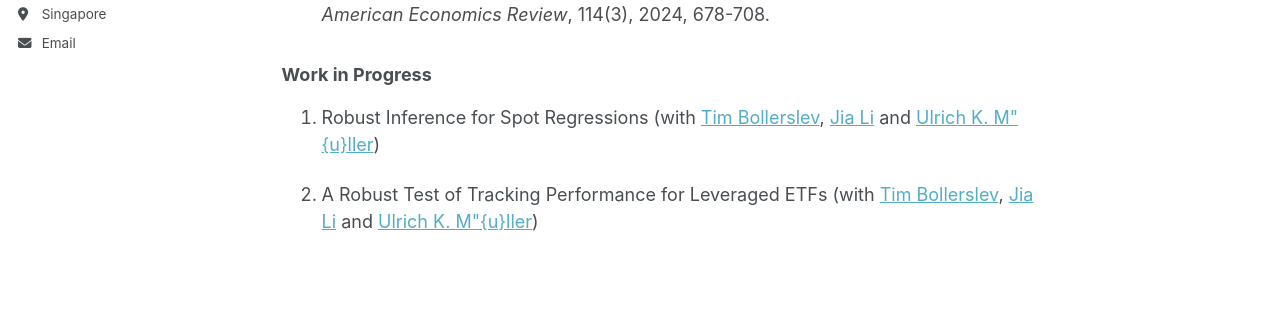
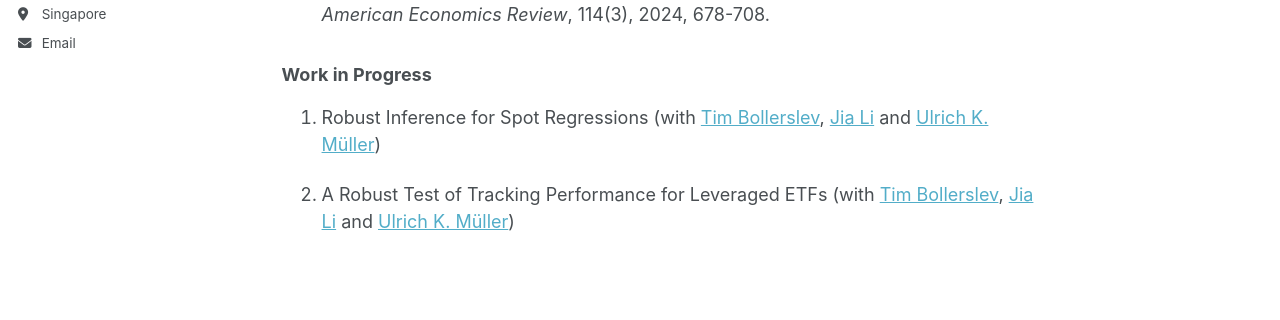
Before and after one commit to yuexuanren/yuexuanren.github.io, a Jekyll site: the page built from _pages/Research.md, in a window 1280 px wide and 1036 px high. Shown: the part 379-699 px from the top of the window. Built offline with Jekyll 4.4.1, drawn with Linux system fonts in a browser that asks for light colours.

Commit message:
Update Research.md

```diff
--- a/_pages/Research.md
+++ b/_pages/Research.md
@@ -15,6 +15,6 @@ permalink: /research/
 
 ### Work in Progress
 
-1. Robust Inference for Spot Regressions (with [Tim Bollerslev](https://public.econ.duke.edu/~boller/), [Jia Li](https://sites.google.com/view/jiali/home) and [Ulrich K. M\"{u}ller](https://www.princeton.edu/~umueller/))
+1. Robust Inference for Spot Regressions (with [Tim Bollerslev](https://public.econ.duke.edu/~boller/), [Jia Li](https://sites.google.com/view/jiali/home) and [Ulrich K. Müller](https://www.princeton.edu/~umueller/))
 
-2. A Robust Test of Tracking Performance for Leveraged ETFs (with [Tim Bollerslev](https://public.econ.duke.edu/~boller/), [Jia Li](https://sites.google.com/view/jiali/home) and [Ulrich K. M\"{u}ller](https://www.princeton.edu/~umueller/))
+2. A Robust Test of Tracking Performance for Leveraged ETFs (with [Tim Bollerslev](https://public.econ.duke.edu/~boller/), [Jia Li](https://sites.google.com/view/jiali/home) and [Ulrich K. Müller](https://www.princeton.edu/~umueller/))
```
